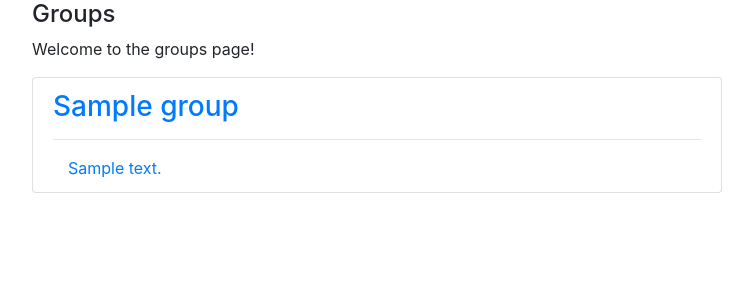
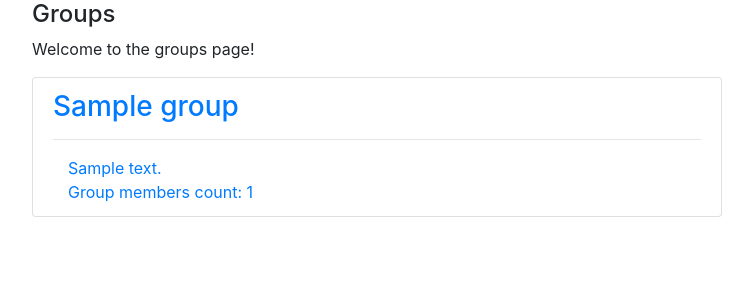
Before and after one commit to JaworskiAleksander/simple_social, a Django app: template simplesocial/groups/templates/groups/group_list.html in a window 1280 px wide. Shown: the part 58-358 px from the top of the page, without its empty margins (83-836 px from the left). Run offline with Django 3.2, Linux system fonts and the light colour scheme; the template is opened without the code that fills it: most values are stand-ins (such as "Sample title", 1, 10 or a date in 2020); some libraries are stand-ins or nearby versions.

Commit message:
add information on group members count

```diff
--- a/simplesocial/groups/templates/groups/group_list.html
+++ b/simplesocial/groups/templates/groups/group_list.html
@@ -29,6 +29,11 @@
                 <hr>
                 <div class="list-group-item-text container-fluid">
                     {{group.description_html|safe}}
+                    <div class="row">
+                        <div class="col-md-4">
+                            Group members count: {{ groups.members.count}}
+                        </div>
+                    </div>
                 </div>
             </a>
         {% endfor %}
```
